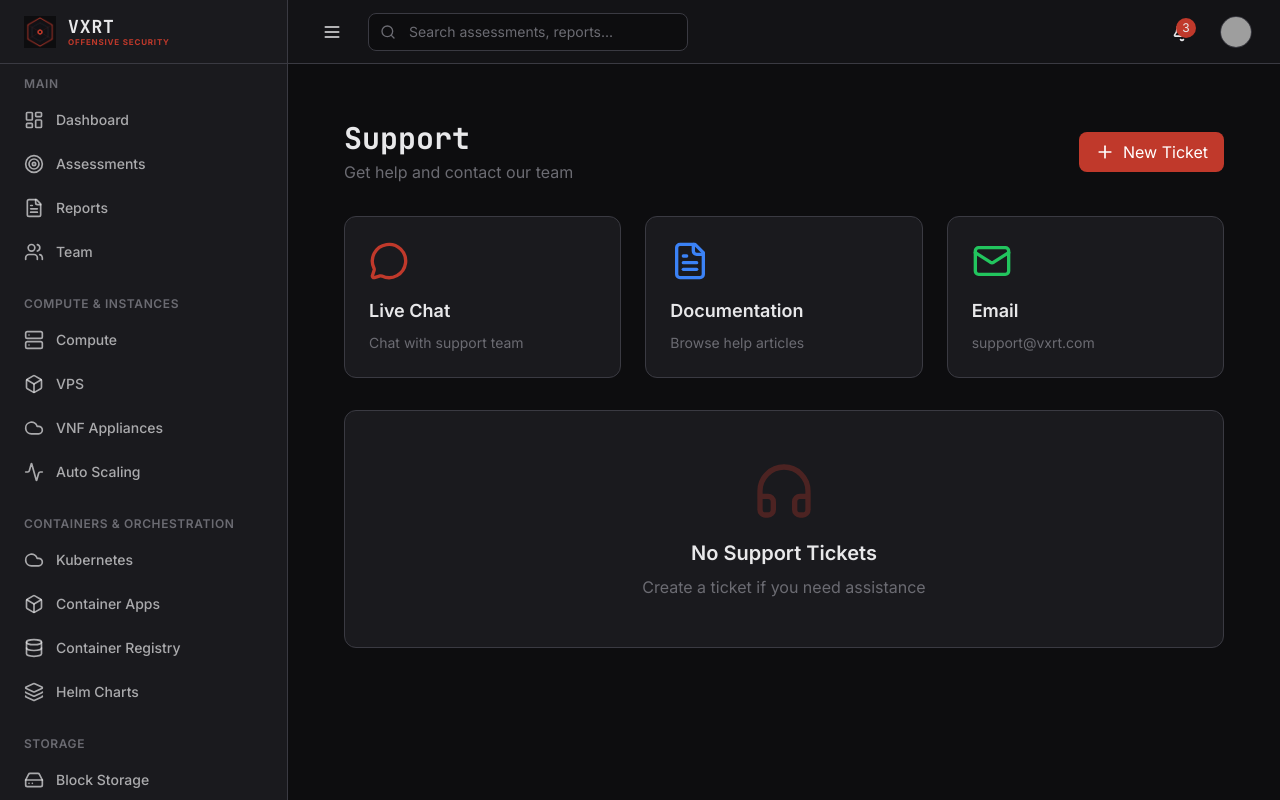
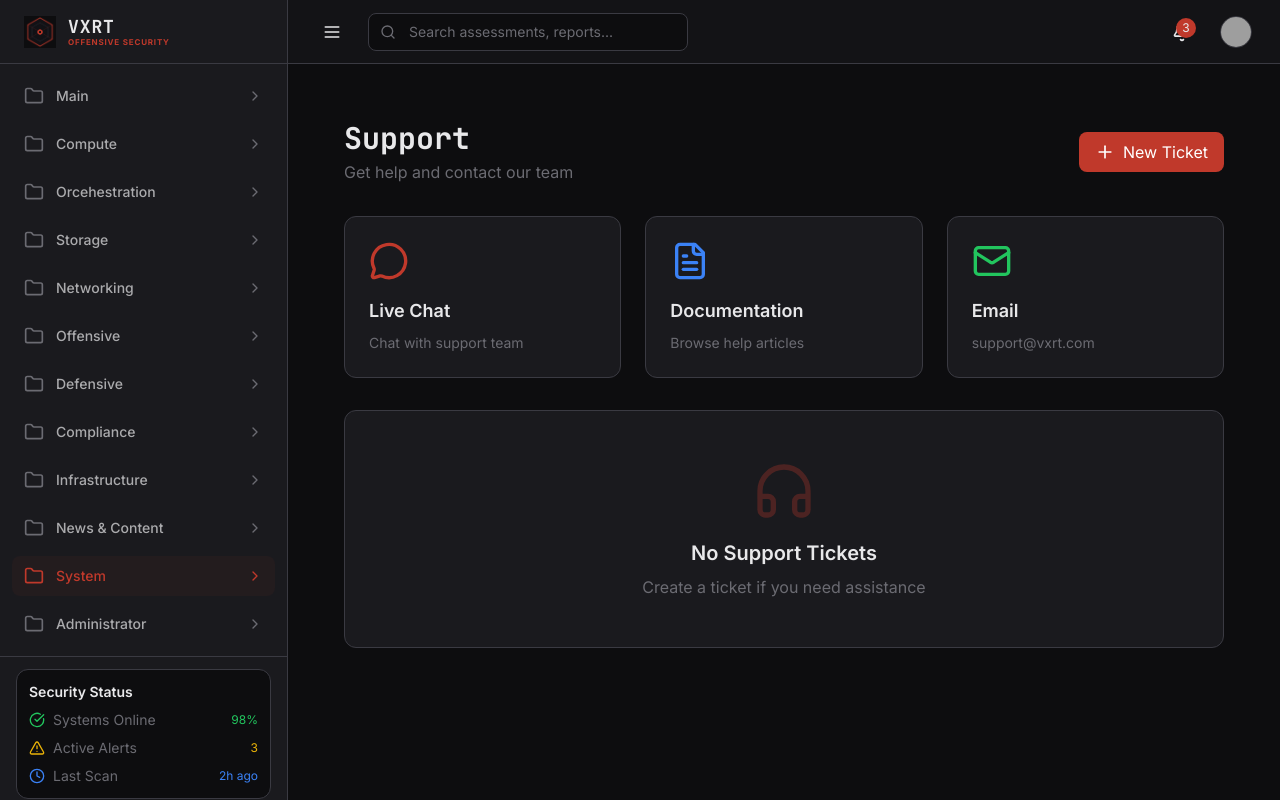
Before and after one commit to lily0ng/VXRT, a React (Vite) app: page /portal/support in a window 1280 px wide. Shown: the top 800 px of the page. Built offline with nearby package versions, Linux system fonts and the light colour scheme; grey boxes are pictures that could not be loaded.

Commit message:
update sidbar ui

```diff
--- a/src/pages/TeamPage.tsx
+++ b/src/pages/TeamPage.tsx
@@ -22,7 +22,7 @@ import {
 const teamMembers = [
 {
   name: '0xff0day',
-  title: 'Senior Security Researcher',
+  title: 'Senior Offensive Security Engineer ( Ethical Hacker )',
   certs: ['OSCP', 'OSCE', 'CRTO'],
   initials: '0D',
   color: 'bg-red-900/50 text-red-400',
@@ -371,7 +371,7 @@ export function TeamPage() {
 
                 {/* Role description */}
                 <p className="text-muted-text text-sm mb-6 text-center md:text-left">
-                  Senior Offensive Security Engineer · Zero Day Researcher · Red Teamer · Exploit Developer · Cloud Security Engineer
+                  Senior Offensive Security Engineer · Zero Day Researcher · Red Teamer · Exploit Developer · Cloud Security Engineer , Senior Software Engineer
                 </p>
 
                 {/* Quote */}
@@ -429,7 +429,7 @@ export function TeamPage() {
                     <div className="h-px flex-1 bg-steel-gray/30" />
                   </div>
                   <p className="text-sm text-ghost-white/80">
-                    HackerOne (Top Hunter) · Bugcrowd (Elite) · Synack Red Team · Intigriti · HTB (Pro Hacker) · TryHackMe (Top 1%) · PortSwigger (All Labs Solved)
+                    HackerOne  · Bugcrowd  · Synack Red Team · Intigriti · HTB  · TryHackMe  · PortSwigger · ExploitDB  · VulnHub  · CTFtime  · GitHub Security Lab
                   </p>
                 </div>
               </div>
--- a/src/portal/components/PortalLayout.tsx
+++ b/src/portal/components/PortalLayout.tsx
@@ -14,6 +14,7 @@ import {
   X,
   LogOut,
   ChevronDown,
+  ChevronRight,
   Zap,
   AlertTriangle,
   CheckCircle,
@@ -41,6 +42,7 @@ import {
   BookOpen,
   PenTool,
   Folder,
+  FolderOpen,
   Rss,
   Megaphone
 } from 'lucide-react';
@@ -62,7 +64,7 @@ interface NavCategory {
 
 const navCategories: NavCategory[] = [
   {
-    title: 'MAIN',
+    title: 'Main',
     items: [
       { name: 'Dashboard', path: '/portal', icon: LayoutDashboard },
       { name: 'Assessments', path: '/portal/assessments', icon: Target },
@@ -71,7 +73,7 @@ const navCategories: NavCategory[] = [
     ]
   },
   {
-    title: 'COMPUTE & INSTANCES',
+    title: 'Compute',
     items: [
       { name: 'Compute', path: '/portal/compute', icon: Server },
       { name: 'VPS', path: '/portal/vps', icon: Box },
@@ -80,7 +82,7 @@ const navCategories: NavCategory[] = [
     ]
   },
   {
-    title: 'CONTAINERS & ORCHESTRATION',
+    title: 'Orcehestration',
     items: [
       { name: 'Kubernetes', path: '/portal/kubernetes', icon: Cloud },
       { name: 'Container Apps', path: '/portal/apps', icon: Box },
@@ -89,7 +91,7 @@ const navCategories: NavCategory[] = [
     ]
   },
   {
-    title: 'STORAGE',
+    title: 'Storage',
     items: [
       { name: 'Block Storage', path: '/portal/block-storage', icon: HardDrive },
       { name: 'Object Storage', path: '/portal/object-storage', icon: Database },
@@ -100,7 +102,7 @@ const navCategories: NavCategory[] = [
     ]
   },
   {
-    title: 'NETWORKING',
+    title: 'Networking',
     items: [
       { name: 'Networks', path: '/portal/networks', icon: Network },
       { name: 'Load Balancers', path: '/portal/loadbalancers', icon: Share2 },
@@ -111,7 +113,7 @@ const navCategories: NavCategory[] = [
     ]
   },
   {
-    title: 'SECURITY - OFFENSIVE',
+    title: 'Offensive',
     items: [
       { name: 'Penetration Testing', path: '/portal/pentesting', icon: Target },
       { name: 'Red Teaming', path: '/portal/redteaming', icon: Target },
@@ -120,7 +122,7 @@ const navCategories: NavCategory[] = [
     ]
   },
   {
-    title: 'SECURITY - DEFENSIVE',
+    title: 'Defensive',
     items: [
       { name: 'Vulnerability Assessment', path: '/portal/vulnassess', icon: AlertTriangle },
       { name: 'Cloud Security', path: '/portal/cloudsec', icon: CloudLightning },
@@ -130,7 +132,7 @@ const navCategories: NavCategory[] = [
     ]
   },
   {
-    title: 'SECURITY - COMPLIANCE',
+    title: 'Compliance',
     items: [
       { name: 'Compliance Reports', path: '/portal/compliance', icon: CheckCircle },
       { name: 'Audit Logs', path: '/portal/auditlogs', icon: FileText },
@@ -139,7 +141,7 @@ const navCategories: NavCategory[] = [
     ]
   },
   {
-    title: 'INFRASTRUCTURE',
+    title: 'Infrastructure',
     items: [
       { name: 'API Access', path: '/portal/api', icon: Terminal },
       { name: 'SSH Keys', path: '/portal/sshkeys', icon: Lock },
@@ -148,7 +150,7 @@ const navCategories: NavCategory[] = [
     ]
   },
   {
-    title: 'NEWS & CONTENT',
+    title: 'News & Content',
     items: [
       { name: 'All Articles', path: '/portal/articles', icon: Newspaper },
       { name: 'Categories', path: '/portal/categories', icon: Folder },
@@ -159,19 +161,28 @@ const navCategories: NavCategory[] = [
     ]
   },
   {
-    title: 'SYSTEM',
+    title: 'System',
     items: [
       { name: 'Settings', path: '/portal/settings', icon: Settings },
       { name: 'Billing', path: '/portal/billing', icon: CreditCard },
-      { name: 'Support', path: '/portal/support', icon: Headphones },
-      { name: 'User Management', path: '/portal/users', icon: Users }
+      { name: 'Support', path: '/portal/support', icon: Headphones }
+    ]
+  },
+  {
+    title: 'Administrator',
+    items: [
+      { name: 'User Management', path: '/portal/users', icon: Users },
+      { name: 'Role Permissions', path: '/portal/roles', icon: Shield },
+      { name: 'System Logs', path: '/portal/logs', icon: FileText },
+      { name: 'Audit Trail', path: '/portal/audit', icon: Clock },
+      { name: 'Global Settings', path: '/portal/global', icon: Settings }
     ]
   }
 ];
 
 // Mock user data
 const currentUser = {
-  name: 'Admin User',
+  name: '0xff 0day',
   email: 'admin@vxrt.com',
   role: 'Security Administrator',
   avatar: 'https://avatars.githubusercontent.com/u/264521594?v=4',
@@ -183,8 +194,29 @@ export function PortalLayout({ children }: PortalLayoutProps) {
   const [mobileMenuOpen, setMobileMenuOpen] = useState(false);
   const [profileOpen, setProfileOpen] = useState(false);
   const [headerProfileOpen, setHeaderProfileOpen] = useState(false);
+  const [expandedCategories, setExpandedCategories] = useState<Record<string, boolean>>({
+    'MAIN': true,
+    'COMPUTE & INSTANCES': false,
+    'CONTAINERS & ORCHESTRATION': false,
+    'STORAGE': false,
+    'NETWORKING': false,
+    'SECURITY - OFFENSIVE': false,
+    'SECURITY - DEFENSIVE': false,
+    'SECURITY - COMPLIANCE': false,
+    'INFRASTRUCTURE': false,
+    'NEWS & CONTENT': false,
+    'SYSTEM': false,
+    'ADMINISTRATOR': false
+  });
   const location = useLocation();
   const navigate = useNavigate();
+
+  const toggleCategory = (title: string) => {
+    setExpandedCategories(prev => ({
+      ...prev,
+      [title]: !prev[title]
+    }));
+  };
 
   const handleLogout = () => {
     navigate('/signin');
@@ -228,57 +260,119 @@ export function PortalLayout({ children }: PortalLayoutProps) {
           </Link>
         </div>
 
-        {/* Navigation - Scrollable */}
-        <nav className="flex-1 p-3 space-y-6 overflow-y-auto overflow-x-hidden">
-          {navCategories.map((category) => (
-            <div key={category.title}>
+        {/* Navigation - Scrollable with Collapsible Directories */}
+        <nav className="flex-1 p-3 space-y-2 overflow-y-auto overflow-x-hidden">
+          {navCategories.map((category) => {
+            const isExpanded = expandedCategories[category.title];
+            const hasActiveItem = category.items.some(item => location.pathname === item.path);
+
+            return (
+              <div key={category.title} className="space-y-1">
+                {/* Category Header / Folder */}
+                <button
+                  onClick={() => sidebarOpen && toggleCategory(category.title)}
+                  className={`w-full flex items-center ${sidebarOpen ? 'gap-3 px-3' : 'justify-center px-2'} py-2.5 rounded-lg transition-all duration-200 ${
+                    hasActiveItem
+                      ? 'bg-exploit-red/5 text-exploit-red'
+                      : 'text-ghost-white/70 hover:bg-steel-gray/20 hover:text-ghost-white'
+                  } ${!sidebarOpen ? 'cursor-default' : 'cursor-pointer'}`}
+                  title={category.title}
+                  disabled={!sidebarOpen}
+                >
+                  {/* Folder Icon */}
+                  <div className="w-5 h-5 flex-shrink-0 flex items-center justify-center">
+                    <AnimatePresence mode="wait">
+                      {isExpanded ? (
+                        <motion.div
+                          key="open"
+                          initial={{ scale: 0.8, opacity: 0 }}
+                          animate={{ scale: 1, opacity: 1 }}
+                          exit={{ scale: 0.8, opacity: 0 }}
+                          transition={{ duration: 0.15 }}
+                        >
+                          <FolderOpen className="w-5 h-5 text-exploit-red" />
+                        </motion.div>
+                      ) : (
+                        <motion.div
+                          key="closed"
+                          initial={{ scale: 0.8, opacity: 0 }}
+                          animate={{ scale: 1, opacity: 1 }}
+                          exit={{ scale: 0.8, opacity: 0 }}
+                          transition={{ duration: 0.15 }}
+                        >
+                          <Folder className={`w-5 h-5 ${hasActiveItem ? 'text-exploit-red' : 'text-muted-gray'}`} />
+                        </motion.div>
+                      )}
+                    </AnimatePresence>
+                  </div>
+
                   <AnimatePresence>
                     {sidebarOpen && (
-                  <motion.h4
-                    initial={{ opacity: 0 }}
-                    animate={{ opacity: 1 }}
-                    exit={{ opacity: 0 }}
-                    transition={{ duration: 0.15 }}
-                    className="text-xs font-semibold text-muted-gray uppercase tracking-wider mb-2 px-3"
+                      <motion.div
+                        initial={{ opacity: 0, x: -10 }}
+                        animate={{ opacity: 1, x: 0 }}
+                        exit={{ opacity: 0, x: -10 }}
+                        transition={{ duration: 0.2 }}
+                        className="flex-1 flex items-center justify-between min-w-0"
                       >
+                        <span className="font-medium text-sm whitespace-nowrap">
                           {category.title}
-                  </motion.h4>
+                        </span>
+                        <motion.div
+                          animate={{ rotate: isExpanded ? 90 : 0 }}
+                          transition={{ duration: 0.2, ease: 'easeInOut' }}
+                        >
+                          <ChevronRight className={`w-4 h-4 ${hasActiveItem ? 'text-exploit-red' : 'text-muted-gray'}`} />
+                        </motion.div>
+                      </motion.div>
                     )}
                   </AnimatePresence>
-              <div className="space-y-1">
-                {category.items.map((item: NavItem) => {
+                </button>
+
+                {/* Expandable Items Container */}
+                <AnimatePresence>
+                  {sidebarOpen && isExpanded && (
+                    <motion.div
+                      initial={{ height: 0, opacity: 0 }}
+                      animate={{ height: 'auto', opacity: 1 }}
+                      exit={{ height: 0, opacity: 0 }}
+                      transition={{ duration: 0.25, ease: 'easeInOut' }}
+                      className="overflow-hidden"
+                    >
+                      <div className="space-y-1 pl-4 border-l-2 border-steel-gray/30 ml-4">
+                        {category.items.map((item: NavItem, index: number) => {
                           const isActive = location.pathname === item.path;
                           return (
+                            <motion.div
+                              key={item.name}
+                              initial={{ opacity: 0, x: -10 }}
+                              animate={{ opacity: 1, x: 0 }}
+                              transition={{ delay: index * 0.05, duration: 0.2 }}
+                            >
                               <Link
-                      key={item.name}
                                 to={item.path}
-                      className={`flex items-center ${sidebarOpen ? 'gap-3 px-3' : 'justify-center px-2'} py-2.5 rounded-lg transition-all duration-200 ${
+                                className={`flex items-center gap-3 px-3 py-2 rounded-lg transition-all duration-200 ${
                                   isActive
                                     ? 'bg-exploit-red/10 text-exploit-red'
-                          : 'text-ghost-white/70 hover:bg-steel-gray/20 hover:text-ghost-white'
+                                    : 'text-ghost-white/60 hover:bg-steel-gray/20 hover:text-ghost-white'
                                 }`}
                                 title={item.name}
                               >
-                      <item.icon className="w-5 h-5 flex-shrink-0" />
-                      <AnimatePresence>
-                        {sidebarOpen && (
-                          <motion.span
-                            initial={{ opacity: 0, x: -5 }}
-                            animate={{ opacity: 1, x: 0 }}
-                            exit={{ opacity: 0, x: -5 }}
-                            transition={{ duration: 0.15 }}
-                            className="font-medium text-sm whitespace-nowrap"
-                          >
+                                <item.icon className="w-4 h-4 flex-shrink-0" />
+                                <span className="font-medium text-sm whitespace-nowrap">
                                   {item.name}
-                          </motion.span>
-                        )}
-                      </AnimatePresence>
+                                </span>
                               </Link>
+                            </motion.div>
                           );
                         })}
                       </div>
+                    </motion.div>
+                  )}
+                </AnimatePresence>
               </div>
-          ))}
+            );
+          })}
         </nav>
 
         {/* Bottom Section - Stats + User Profile */}
@@ -430,34 +524,103 @@ export function PortalLayout({ children }: PortalLayoutProps) {
           </button>
         </div>
 
-        <nav className="p-4 space-y-6 overflow-y-auto max-h-[calc(100vh-80px)]">
-          {navCategories.map((category) => (
-            <div key={category.title}>
-              <h4 className="text-xs font-semibold text-muted-gray uppercase tracking-wider mb-2 px-4">
+        <nav className="p-4 space-y-2 overflow-y-auto max-h-[calc(100vh-80px)]">
+          {navCategories.map((category) => {
+            const isExpanded = expandedCategories[category.title];
+            const hasActiveItem = category.items.some(item => location.pathname === item.path);
+
+            return (
+              <div key={category.title} className="space-y-1">
+                {/* Category Header / Folder */}
+                <button
+                  onClick={() => toggleCategory(category.title)}
+                  className={`w-full flex items-center gap-3 px-4 py-2.5 rounded-lg transition-all duration-200 ${
+                    hasActiveItem
+                      ? 'bg-exploit-red/5 text-exploit-red'
+                      : 'text-ghost-white/70 hover:bg-steel-gray/20 hover:text-ghost-white'
+                  }`}
+                >
+                  {/* Folder Icon */}
+                  <div className="w-5 h-5 flex-shrink-0 flex items-center justify-center">
+                    <AnimatePresence mode="wait">
+                      {isExpanded ? (
+                        <motion.div
+                          key="open"
+                          initial={{ scale: 0.8, opacity: 0 }}
+                          animate={{ scale: 1, opacity: 1 }}
+                          exit={{ scale: 0.8, opacity: 0 }}
+                          transition={{ duration: 0.15 }}
+                        >
+                          <FolderOpen className="w-5 h-5 text-exploit-red" />
+                        </motion.div>
+                      ) : (
+                        <motion.div
+                          key="closed"
+                          initial={{ scale: 0.8, opacity: 0 }}
+                          animate={{ scale: 1, opacity: 1 }}
+                          exit={{ scale: 0.8, opacity: 0 }}
+                          transition={{ duration: 0.15 }}
+                        >
+                          <Folder className={`w-5 h-5 ${hasActiveItem ? 'text-exploit-red' : 'text-muted-gray'}`} />
+                        </motion.div>
+                      )}
+                    </AnimatePresence>
+                  </div>
+
+                  <span className="flex-1 font-medium text-sm text-left">
                     {category.title}
-              </h4>
-              <div className="space-y-1">
-                {category.items.map((item: NavItem) => {
+                  </span>
+
+                  <motion.div
+                    animate={{ rotate: isExpanded ? 90 : 0 }}
+                    transition={{ duration: 0.2, ease: 'easeInOut' }}
+                  >
+                    <ChevronRight className={`w-4 h-4 ${hasActiveItem ? 'text-exploit-red' : 'text-muted-gray'}`} />
+                  </motion.div>
+                </button>
+
+                {/* Expandable Items Container */}
+                <AnimatePresence>
+                  {isExpanded && (
+                    <motion.div
+                      initial={{ height: 0, opacity: 0 }}
+                      animate={{ height: 'auto', opacity: 1 }}
+                      exit={{ height: 0, opacity: 0 }}
+                      transition={{ duration: 0.25, ease: 'easeInOut' }}
+                      className="overflow-hidden"
+                    >
+                      <div className="space-y-1 pl-4 border-l-2 border-steel-gray/30 ml-4">
+                        {category.items.map((item: NavItem, index: number) => {
                           const isActive = location.pathname === item.path;
                           return (
+                            <motion.div
+                              key={item.name}
+                              initial={{ opacity: 0, x: -10 }}
+                              animate={{ opacity: 1, x: 0 }}
+                              transition={{ delay: index * 0.05, duration: 0.2 }}
+                            >
                               <Link
-                      key={item.name}
                                 to={item.path}
                                 onClick={() => setMobileMenuOpen(false)}
-                      className={`flex items-center gap-3 px-4 py-2.5 rounded-lg transition-colors ${
+                                className={`flex items-center gap-3 px-4 py-2 rounded-lg transition-colors ${
                                   isActive
                                     ? 'bg-exploit-red/10 text-exploit-red'
-                          : 'text-ghost-white/70 hover:bg-steel-gray/20'
+                                    : 'text-ghost-white/60 hover:bg-steel-gray/20'
                                 }`}
                               >
-                      <item.icon className="w-5 h-5" />
+                                <item.icon className="w-4 h-4" />
                                 <span className="font-medium text-sm">{item.name}</span>
                               </Link>
+                            </motion.div>
                           );
                         })}
                       </div>
+                    </motion.div>
+                  )}
+                </AnimatePresence>
               </div>
-          ))}
+            );
+          })}
         </nav>
       </motion.aside>
 
```
Lines whose indentation alone changed are shown as unchanged.
